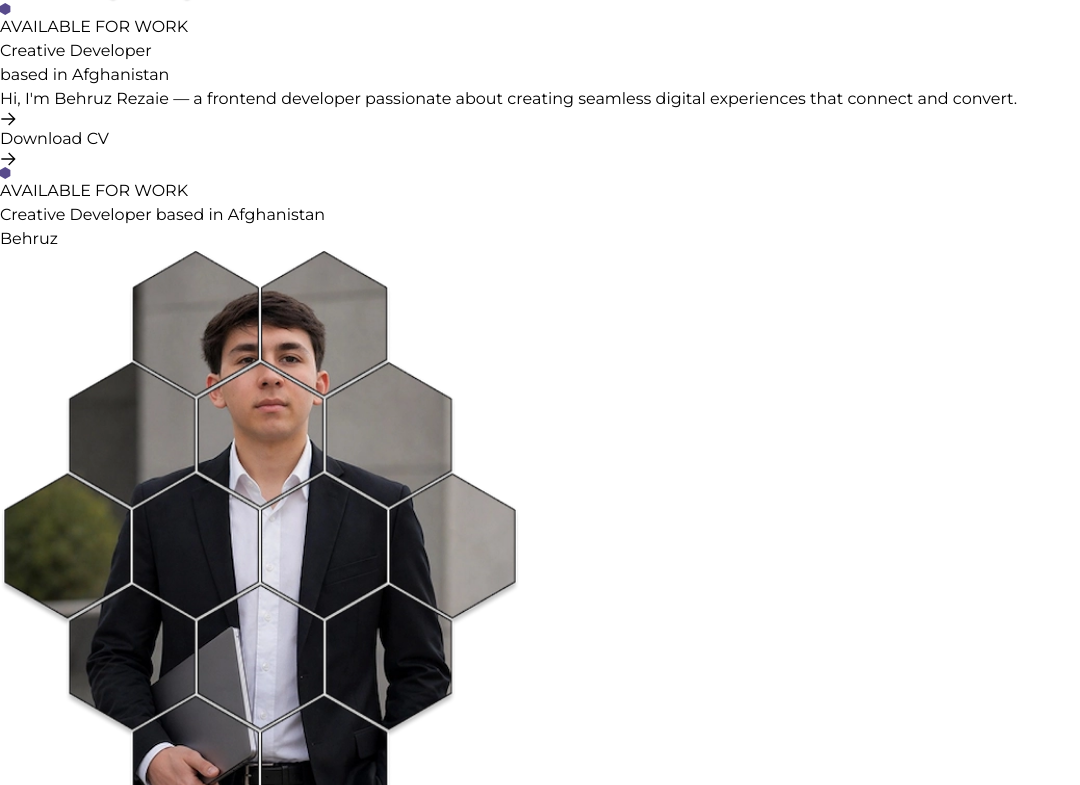
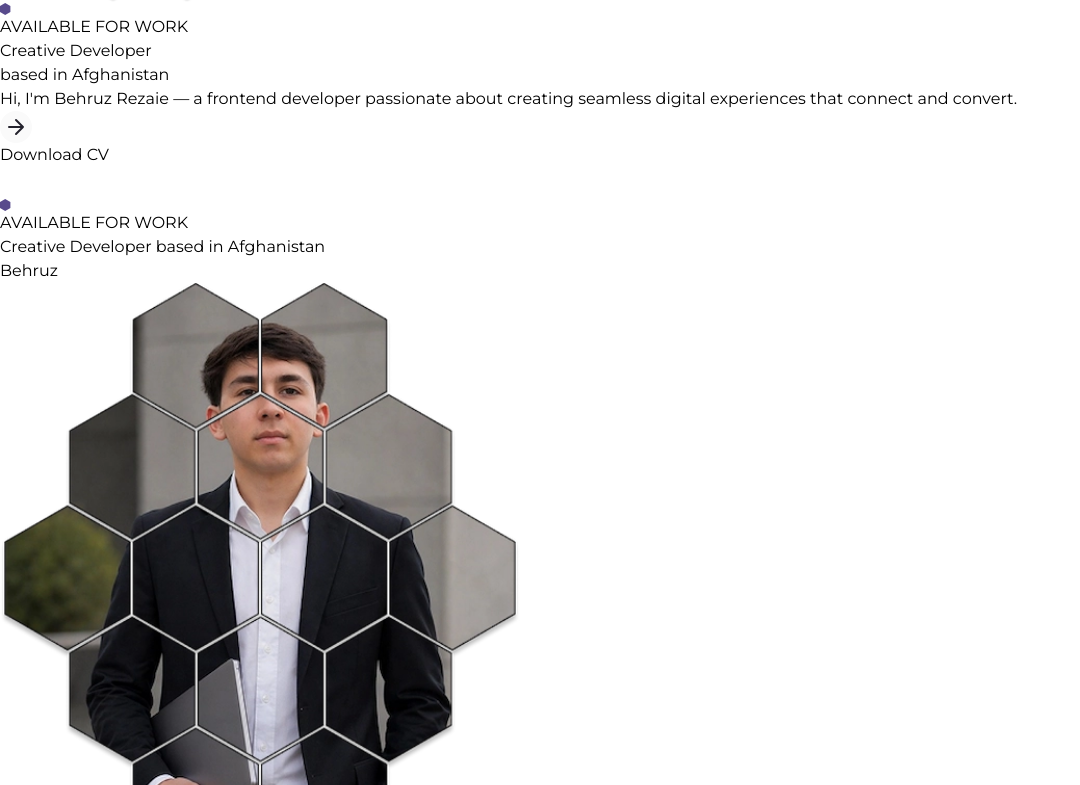
Before and after one commit to behruzrezaie-dev/Portfolio, a React (Vite) app: page / in a window 1280 px wide. Shown: the part 1195-1980 px from the top of the page, without its empty margins (0-1080 px from the left). Built offline with nearby package versions, Linux system fonts and the light colour scheme.

Commit message:
F: improved download button

```diff
--- a/src/components/DownloadBtn.jsx
+++ b/src/components/DownloadBtn.jsx
@@ -1,20 +1,47 @@
 import React from "react";
 import { GrLinkNext } from "react-icons/gr";
-
+import { motion } from "framer-motion";
 const DownloadBtn = () => {
   return (
-    <a href="/images/cv.pdf" download="Behruz-rezaie-Cv.pdf">
-      <div className="group relative bg-[#24222D] inline-flex items-center justify-center px-4 py-2  text-sm font-semibold text-[#FCDB74] border border-[#FCDB74]  rounded-full overflow-hidden cursor-pointer">
-        <span className="absolute inset-0 bg-[#584B8C] dark:bg-[#FCDB74] scale-x-0 origin-left transition-transform duration-400 group-hover:scale-x-100"></span>
-        <span className="relative flex items-center gap-2 z-10 group-hover:text-[#FCDB74] hover:dark:text-[#24222D]">
-          <GrLinkNext className="text-base opacity-0 -translate-x-3 transition-all duration-300 group-hover:opacity-100 group-hover:translate-x-0" />
-          <span className="  group-hover:text-[#FCDB74] hover:dark:text-[#24222D]  transition-all duration-300">
-            Download CV
-          </span>
-          <GrLinkNext className="text-base transition-all duration-300 group-hover:opacity-0 group-hover:translate-x-3 " />
-        </span>
-      </div>
-    </a>
+    <motion.a
+      href="images/cv.pdf"
+      download="Behruz-rezaie-Cv.pdf"
+      initial="rest"
+      whileHover="hover"
+      animate="rest"
+      className={` relative overflow-hidden cursor-pointer h-12 w-[225px] px-4 hover:px-2 gap-2 flex  items-center outline-none border-none  bg-[#22242d] dark:bg-[#FCDB74]   text-[#FCDB74] dark:text-[#22242d] dark:hover:text-white  text-sm md:text-base font-semibold rounded-full `}
+    >
+      <motion.div
+        variants={{
+          rest: { scaleX: 0 },
+          hover: { scaleX: 1 },
+        }}
+        transition={{ duration: 0.4, ease: "easeInOut" }}
+        className="absolute inset-0 origin-left bg-[#584B8C]   rounded-full z-0 "
+      />
+      <motion.img
+        variants={{
+          rest: { opacity: 1, x: 0 },
+          hover: { opacity: 0, x: 30 },
+        }}
+        transition={{ duration: 0.25 }}
+        src="light-arrow.svg"
+        alt="arrow"
+        className="z-10 "
+      />
+      <span className="z-10 ">Download CV</span>
+
+      <motion.img
+        variants={{
+          rest: { opacity: 0, x: -30 },
+          hover: { opacity: 1, x: 0 },
+        }}
+        transition={{ duration: 0.25 }}
+        src="dark-arrow.svg"
+        alt="arrow"
+        className="z-10  "
+      />
+    </motion.a>
   );
 };
 
```
